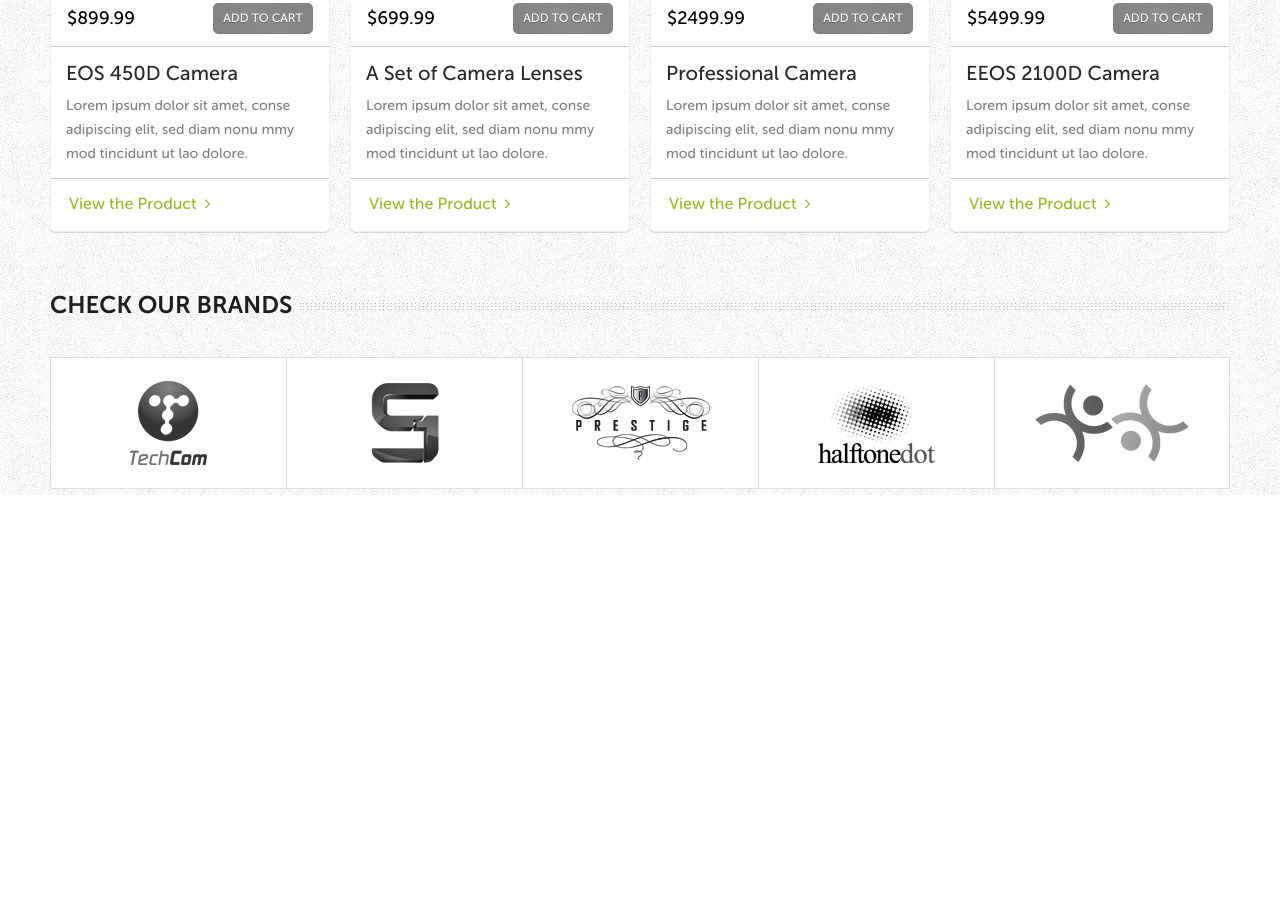
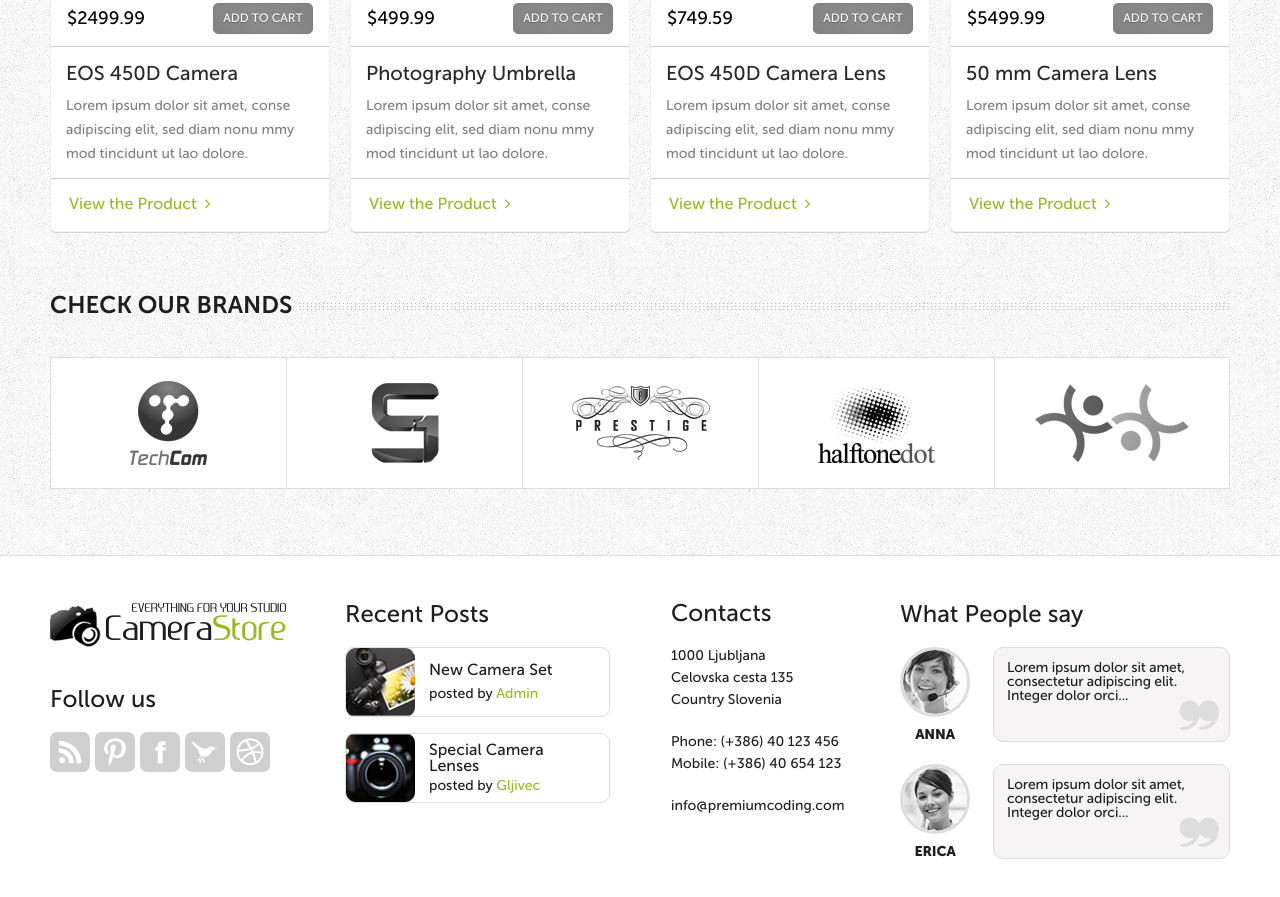
Before and after one commit to yuriygumeniuk/camy, a plain HTML site: page index.html in a window 1280 px wide. Shown: the part 1667-2564 px from the top of the page. Before the commit the page ends 2162 px from the top, so only its background shows below. Drawn offline with nearby package versions, Linux system fonts and the light colour scheme; files whose address does not match are found by name.

```diff
--- a/css/fonts.css
+++ b/css/fonts.css
@@ -34,7 +34,7 @@
   src: url("../fonts/MuseoSans-900.eot?#iefix") format("embedded-opentype"), /* IE6-IE8 */
     url("../fonts/MuseoSans-900.svg") format("svg"), /* Legacy iOS */
     url("../fonts/MuseoSans-900.ttf") format("truetype"), /* Safari, Android, iOS */
-    url("../fonts/MuseoSans-900.woff") format("woff"), /* Modern Browsers */
+    url("../fonts/MuseoSans-900.woff") format("woff"); /* Modern Browsers */
   font-weight: normal;
   font-style: normal;
 }
--- a/css/style.css
+++ b/css/style.css
@@ -96,6 +96,7 @@
 	justify-content: space-between;
 }
 .header-logo__link {
+	float: left;
 	display: block;
 	width: 315px;
 	height: 55px;
@@ -230,8 +231,7 @@
 	background-image:
 		linear-gradient(to top, rgba(255,255,255,0.3), rgba(255,255,255,0.3)),
 		url(../img/background.png);
-	padding-bottom: 20px;
-	margin-bottom: 20px;
+	padding-bottom: 80px;
 }
 /*---------- section slider ----------*/
 .banner-slider {
@@ -523,3 +523,137 @@
 .brands-item:not(:last-child) {
 	border-right: none;
 }
+/*========== FOOTER ================*/
+/*---------- section footer-control ----------*/
+.footer {
+	padding-top: 47px;
+	border-top: 1px solid #dddddd;
+}
+.footer-control {
+	display: flex;
+	justify-content: space-between;
+}
+.logo-social {
+	width: 239px;
+	display: flex;
+	flex-direction: column;
+	align-items: left
+}
+.scale {
+	transform: scale(0.75);
+  	transform-origin: 0 0;
+	margin-bottom: 30px;
+}
+.footer-block__title {
+	color: #1e1e20;
+	font-family: "MuseoSans-500", sans-serif;
+	font-size: 24px;
+	font-weight: 400;
+	margin-bottom: 20px;
+}
+/*---------- footer-recent ----------*/
+.footer-recent {
+	width: 270px;
+}
+.footer-block__title {}
+.recent-item {
+	display: flex;
+	width: 265px;
+	height: 70px;
+	border-radius: 9px;
+	border: 1px solid #dddddd;
+	background-color: #ffffff;
+	margin-bottom: 16px;
+}
+.recent__img {}
+.recent-text {
+	padding: 6px 14px;
+	display: flex;
+	flex-direction: column;
+	align-items: left;
+	justify-content: space-evenly;
+}
+.recent__title {
+	color: #1e1e20;
+	font-family: "MuseoSans-500", sans-serif;
+	font-size: 16px;
+	font-weight: 400;
+}
+.recent__desc {
+	color: #1e1e20;
+	font-family: "MuseoSans-500", sans-serif;
+	font-size: 14px;
+	font-weight: 400;
+}
+.recent__desc span {
+	color: #98b827;
+}
+/*---------- footer-contact ----------*/
+.footer-contacts {
+	width: 173px;
+	color: #1e1e20;
+	font-family: "MuseoSans-500", sans-serif;
+	font-size: 14px;
+	font-weight: 400;
+	line-height: 22px;
+}
+.footer-contacts-text *:not(:last-child) {
+	margin-bottom: 20px;
+}
+/*---------- footer-people-say ----------*/
+.footer-people-say {
+	width: 330px;
+	display: flex;
+	flex-direction: column;
+	padding-bottom: 38px;
+}
+.say-block {
+	width: 100%;
+	display: flex;
+	justify-content: space-between;
+}
+.say-block:not(:last-child) {
+	margin-bottom: 22px;
+}
+.say-block-img {
+	display: flex;
+	flex-direction: column;
+	align-items: center;
+	justify-content: space-between;
+}
+.say__img {
+	width: 70px;
+	height: 70px;
+	border-radius: 50%;
+	border: 3px solid #dddddd;
+}
+.say__name {
+	color: #1e1e20;
+	font-family: "MuseoSans-900", sans-serif;
+	font-size: 14px;
+	font-weight: 400;
+	text-transform: uppercase;
+	letter-spacing: -0.14px;
+}
+.say-text {
+	position: relative;
+	width: 237px;
+	height: 95px;
+	padding: 13px 40px 0 13px;
+	border-radius: 10px;
+	border: 1px solid #dddddd;
+	background-color: #f6f4f4;
+}
+.say__desc {
+	color: #1e1e20;
+	font-family: "MuseoSans-500", sans-serif;
+	font-size: 14px;
+	font-weight: 400;
+	letter-spacing: -0.14px;
+}
+.say__quotes-ico {
+	display: block;
+	position: absolute;
+	right: 10px;
+	bottom: 10px;
+}
--- a/index.html
+++ b/index.html
@@ -247,7 +247,7 @@
 			<div class="sale-label">SALE</div>
 			<img src="img/product-05.jpg" alt="" class="product__img">
 			<div class="product-price-add">
-				<div class="price__current">$899.99</div>
+				<div class="price__current">$2499.99</div>
 				<a href="#!" class="add-btn">ADD TO CART</a>
 			</div>
 			<div class="product-text">
@@ -265,11 +265,11 @@
 			<div class="sale-label">SALE</div>
 			<img src="img/product-06.jpg" alt="" class="product__img">
 			<div class="product-price-add">
-				<div class="price__current">$699.99</div>
+				<div class="price__current">$499.99</div>
 				<a href="#!" class="add-btn">ADD TO CART</a>
 			</div>
 			<div class="product-text">
-				<div class="product__title">A Set of Camera Lenses</div>
+				<div class="product__title">Photography Umbrella</div>
 				<div class="product__desc">
 					<p>Lorem ipsum dolor sit amet, conse adipiscing elit, sed diam nonu mmy mod tincidunt ut lao dolore.</p>
 				</div>
@@ -283,11 +283,11 @@
 			<div class="sale-label">SALE</div>
 			<img src="img/product-07.jpg" alt="" class="product__img">
 			<div class="product-price-add">
-				<div class="price__current">$2499.99</div>
+				<div class="price__current">$749.59</div>
 				<a href="#!" class="add-btn">ADD TO CART</a>
 			</div>
 			<div class="product-text">
-				<div class="product__title">Professional Camera</div>
+				<div class="product__title">EOS 450D Camera Lens</div>
 				<div class="product__desc">
 					<p>Lorem ipsum dolor sit amet, conse adipiscing elit, sed diam nonu mmy mod tincidunt ut lao dolore.</p>
 				</div>
@@ -305,7 +305,7 @@
 				<a href="#!" class="add-btn">ADD TO CART</a>
 			</div>
 			<div class="product-text">
-				<div class="product__title">EEOS 2100D Camera</div>
+				<div class="product__title">50 mm Camera Lens</div>
 				<div class="product__desc">
 					<p>Lorem ipsum dolor sit amet, conse adipiscing elit, sed diam nonu mmy mod tincidunt ut lao dolore.</p>
 				</div>
@@ -330,13 +330,120 @@
 		<div class="brands-item"><img src="img/brand-05.png" alt=""></div>
 	</div>
 </section> <!-- .brands ------------------->
-
 </main>
 
 <footer class="footer">
-	<section class="footer-control">
+<section class="footer-control wrapper">
+	<div class="logo-social">
+		<a href="#!" class="header-logo__link scale">
+				<div class="header-logo-item">
+					<img src="img/logo-camera.png" alt="">
+					<div class="logo-text">
+						<div class="logo-text__desc">EVERYTHING FOR YOUR STUDIO</div>
+						<div class="logo-text__title">
+							<span>Camera</span><span class="color-green">Store</span>
+						</div>
+					</div>
+				</div>
+		</a>
+		<div class="footer-social">
+			<div class="footer-block__title">Follow us</div>
+			<ul class="search-social-list">
+				<li class="search-social__item">
+					<a href="#!" class="search-social__link social-btn"><img src="img/locial-ico-01.png" alt=""></a>
+				</li>
+				<li class="search-social__item">
+					<a href="#!" class="search-social__link social-btn"><img src="img/locial-ico-02.png" alt=""></a>
+				</li>
+				<li class="search-social__item">
+					<a href="#!" class="search-social__link social-btn"><img src="img/locial-ico-03.png" alt=""></a>
+				</li>
+				<li class="search-social__item">
+					<a href="#!" class="search-social__link social-btn"><img src="img/locial-ico-04.png" alt=""></a>
+				</li>
+				<li class="search-social__item">
+					<a href="#!" class="search-social__link social-btn"><img src="img/locial-ico-05.png" alt=""></a>
+				</li>
+			</ul>
+		</div>
+	</div>
+	<div class="footer-recent">
+		<div class="footer-block__title">Recent Posts</div>
+		<!-- 1 -->
+		<a href="#!" class="recent-item">
+			<img src="img/recent-01.png" alt="" class="recent__img">
+			<div class="recent-text">
+				<div class="recent__title">New Camera Set</div>
+				<div class="recent__desc">posted by<span>&nbsp;Admin</span></div>
+			</div>
+		</a>
+		<!-- 2 -->
+		<a href="#!" class="recent-item">
+			<img src="img/recent-02.png" alt="" class="recent__img">
+			<div class="recent-text">
+				<div class="recent__title">Special Camera Lenses</div>
+				<div class="recent__desc">posted by<span>&nbsp;Gljivec</span></div>
+			</div>
+		</a>
+	</div>
+	<div class="footer-contacts">
+		<div class="footer-block__title">Contacts</div>
+		<div class="footer-contacts-text">
+			<div class="footer__adres">
+				<p>
+					1000 Ljubljana<br>
+					Celovska cesta 135<br>
+					Country Slovenia
+				</p>
+			</div>
+			<div class="footer-phone__block">
+				<p>
+					Phone: (+386) 40 123 456<br>
+					Mobile: (+386) 40 654 123
+				</p>
+			</div>
+			<div class="footer__email">
+				<p>
+					info@premiumcoding.com
+				</p>
+			</div>
+		</div>
+	</div>
+	<div class="footer-people-say">
+		<div class="footer-block__title">What People say</div>
+		<!-- 1 -->
+		<div class="say-block">
+			<div class="say-block-img">
+				<img src="img/say-01.png" alt="" class="say__img">
+				<div class="say__name">ANNA</div>
+			</div>
+			<a href="#!" class="say-text">
+				<div class="say__desc">
+					<p>
+						Lorem ipsum dolor sit amet, consectetur adipiscing elit. Integer dolor orci...
+					</p>
+				</div>
+				<img src="img/quote-ico.png" alt="" class="say__quotes-ico">
+			</a>
+		</div>
+		<!-- 2 -->
+		<div class="say-block">
+			<div class="say-block-img">
+				<img src="img/say-02.png" alt="" class="say__img">
+				<div class="say__name">ERICA</div>
+			</div>
+			<a href="#!" class="say-text">
+				<div class="say__desc">
+					<p>
+						Lorem ipsum dolor sit amet, consectetur adipiscing elit. Integer dolor orci...
+					</p>
+				</div>
+				<img src="img/quote-ico.png" alt="" class="say__quotes-ico">
+			</a>
+		</div>
+	</div>
+</section> <!-- .footer-control ---------->
 
-	</section> <!-- .footer-control ---------->
 	<section class="footer-nav">
 
 	</section> <!-- .footer-nav -------------->
```
Also changed, not shown: img/quote-ico.png (added), img/recent-01.png (added), img/recent-02.png (added), img/say-01.png (added), img/say-02.png (added).
